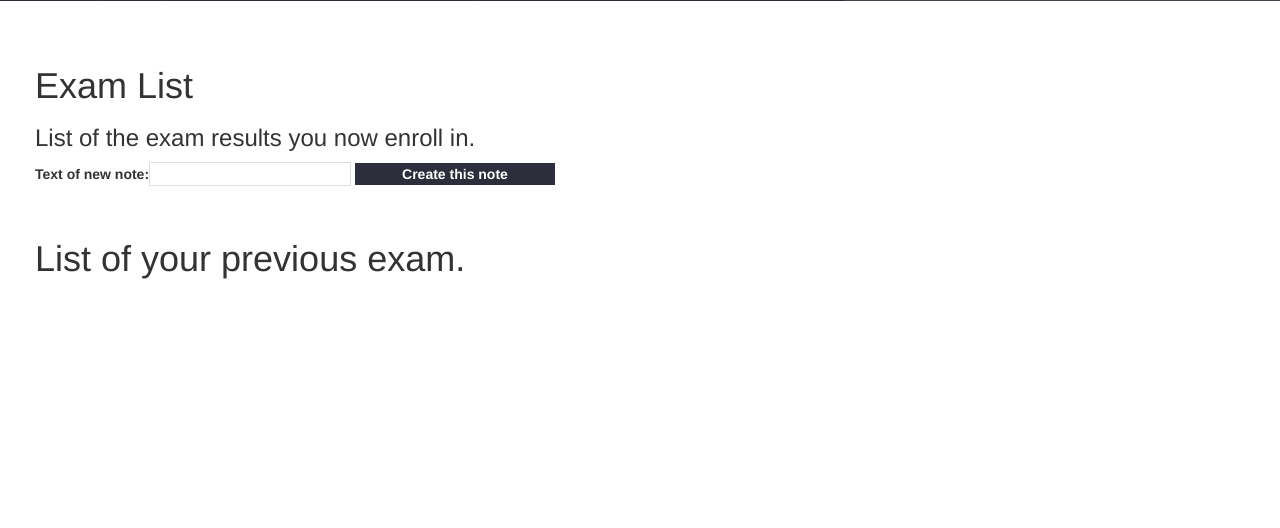
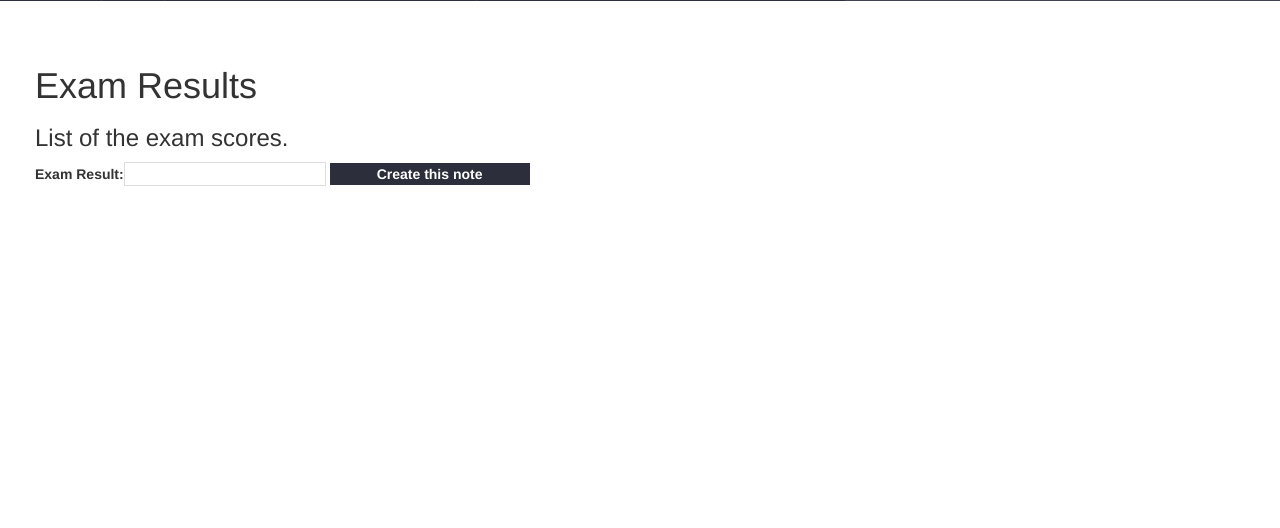
Before and after one commit to morenoadan22/mett, a PHP site: the page made by application/views/results/index.php in a window 1280 px wide. Shown: the part 115-643 px from the top of the page. Run offline with PHP 8.4, Linux system fonts and the light colour scheme; the template is opened without the code that fills it, so the values that code supplies are empty; some libraries are stand-ins or nearby versions.

Commit message:
Fixed exam result text

```diff
--- a/application/views/results/index.php
+++ b/application/views/results/index.php
@@ -1,30 +1,13 @@
 <div class="content">
-    <h1>Exam List</h1>
-    <h3>List of the exam results you now enroll in.</h3>
+    <h1>Exam Results</h1>
+    <h3>List of the exam scores.</h3>
 
     <!-- echo out the system feedback (error and success messages) -->
     <?php $this->renderFeedbackMessages(); ?>
 
     <form method="post" action="<?php echo URL;?>note/create">
-        <label>Text of new note: </label><input type="text" name="note_text" />
+        <label>Exam Result: </label><input type="text" name="note_text" />
         <input type="submit" value='Create this note' autocomplete="off" />
     </form>
 
-    <h1 style="margin-top: 50px;">List of your previous exam.</h1>
-
-    <table class = "table">
-    <?php
-        if ($this->notes) {
-            foreach($this->notes as $key => $value) {
-                echo '<tr>';
-                echo '<td>' . htmlentities($value->note_text) . '</td>';
-                echo '<td><a href="'. URL . 'note/edit/' . $value->note_id.'">Edit</a></td>';
-                echo '<td><a href="'. URL . 'note/delete/' . $value->note_id.'">Delete</a></td>';
-                echo '</tr>';
-            }
-        } else {
-            echo 'No exam registered yet. Register now!';
-        }
-    ?>
-    </table>
 </div>
```
